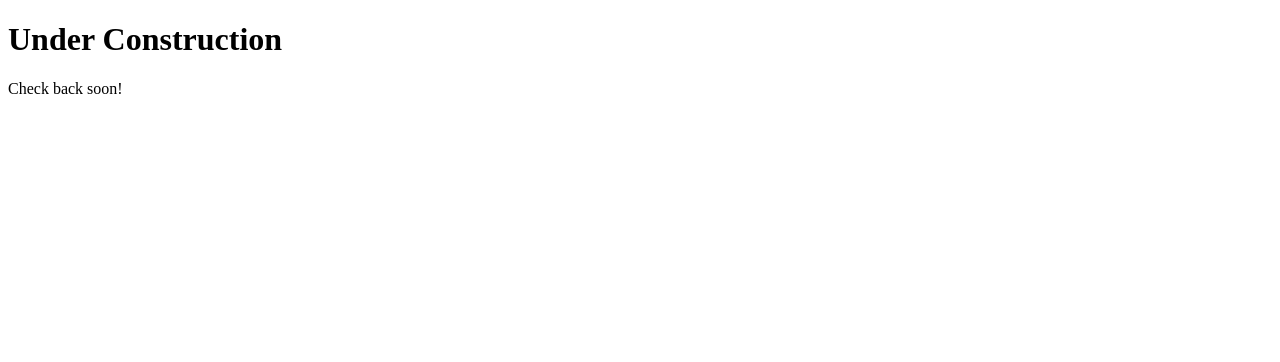
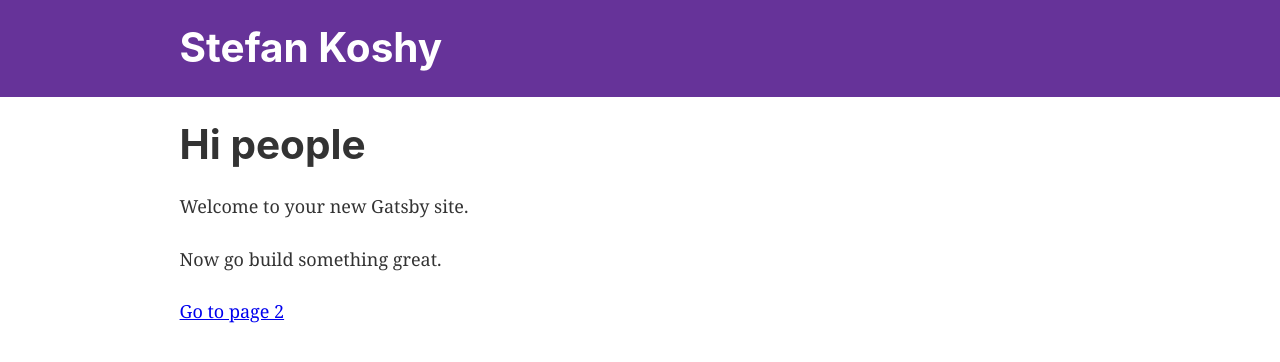
Before and after one commit to skoshy/skoshy.com, a Gatsby site: page / in a window 1280 px wide. Built offline with nearby package versions, Linux system fonts and the light colour scheme; Gatsby itself is replaced by a stand-in of ours.

Commit message:
Update to Gatsby v2 beta

```diff
--- a/gatsby-browser.js
+++ b/gatsby-browser.js
@@ -4,4 +4,4 @@
  * See: https://www.gatsbyjs.org/docs/browser-apis/
  */
 
- // You can delete this file if you're not using it
+// You can delete this file if you're not using it
--- a/gatsby-config.js
+++ b/gatsby-config.js
@@ -1,6 +1,7 @@
 module.exports = {
   siteMetadata: {
     title: 'Stefan Koshy',
+    description: 'Developer in NYC',
   },
   plugins: ['gatsby-plugin-react-helmet'],
 }
--- a/gatsby-node.js
+++ b/gatsby-node.js
@@ -4,4 +4,4 @@
  * See: https://www.gatsbyjs.org/docs/node-apis/
  */
 
- // You can delete this file if you're not using it
+// You can delete this file if you're not using it
--- a/gatsby-ssr.js
+++ b/gatsby-ssr.js
@@ -4,4 +4,4 @@
  * See: https://www.gatsbyjs.org/docs/ssr-apis/
  */
 
- // You can delete this file if you're not using it
+// You can delete this file if you're not using it
--- a/src/components/header.js
+++ b/src/components/header.js
@@ -1,5 +1,5 @@
 import React from 'react'
-import Link from 'gatsby-link'
+import { Link } from 'gatsby'
 
 const Header = ({ siteTitle }) => (
   <div
--- /dev/null
+++ b/src/components/layout.js
@@ -0,0 +1,50 @@
+import React from 'react'
+import PropTypes from 'prop-types'
+import Helmet from 'react-helmet'
+import { StaticQuery, graphql } from 'gatsby'
+
+import Header from './header'
+import './layout.css'
+
+const Layout = ({ children, data }) => (
+  <StaticQuery
+    query={graphql`
+      query SiteTitleQuery {
+        site {
+          siteMetadata {
+            title
+            description
+          }
+        }
+      }
+    `}
+    render={data => (
+      <>
+        <Helmet
+          title={data.site.siteMetadata.title}
+          meta={[
+            { name: 'description', content: data.site.siteMetadata.description },
+            { name: 'keywords', content: 'sample, something' },
+          ]}
+        />
+        <Header siteTitle={data.site.siteMetadata.title} />
+        <div
+          style={{
+            margin: '0 auto',
+            maxWidth: 960,
+            padding: '0px 1.0875rem 1.45rem',
+            paddingTop: 0,
+          }}
+        >
+          {children}
+        </div>
+      </>
+    )}
+  />
+)
+
+Layout.propTypes = {
+  children: PropTypes.node.isRequired,
+}
+
+export default Layout
--- a/src/pages/404.js
+++ b/src/pages/404.js
@@ -1,10 +1,11 @@
 import React from 'react'
+import Layout from '../components/layout'
 
 const NotFoundPage = () => (
-  <div>
+  <Layout>
     <h1>NOT FOUND</h1>
     <p>You just hit a route that doesn&#39;t exist... the sadness.</p>
-  </div>
+  </Layout>
 )
 
 export default NotFoundPage
--- a/src/pages/index.js
+++ b/src/pages/index.js
@@ -1,13 +1,15 @@
 import React from 'react'
-import Link from 'gatsby-link'
+import { Link } from 'gatsby'
+
+import Layout from '../components/layout'
 
 const IndexPage = () => (
-  <div>
-    <h1>Under Construction</h1>
-    <p>Check back soon!</p>
-    {/* <p>Now go build something great.</p>
-    <Link to="/page-2/">Go to page 2</Link> */}
-  </div>
+  <Layout>
+    <h1>Hi people</h1>
+    <p>Welcome to your new Gatsby site.</p>
+    <p>Now go build something great.</p>
+    <Link to="/page-2/">Go to page 2</Link>
+  </Layout>
 )
 
 export default IndexPage
```
Also changed, not shown: package.json (+5 -6 lines), src/layouts/index.js (deleted, +0 -45 lines), src/pages/page-2.js (+5 -3 lines), src/components/layout.css (renamed from src/layouts/index.css), 1 other file.
